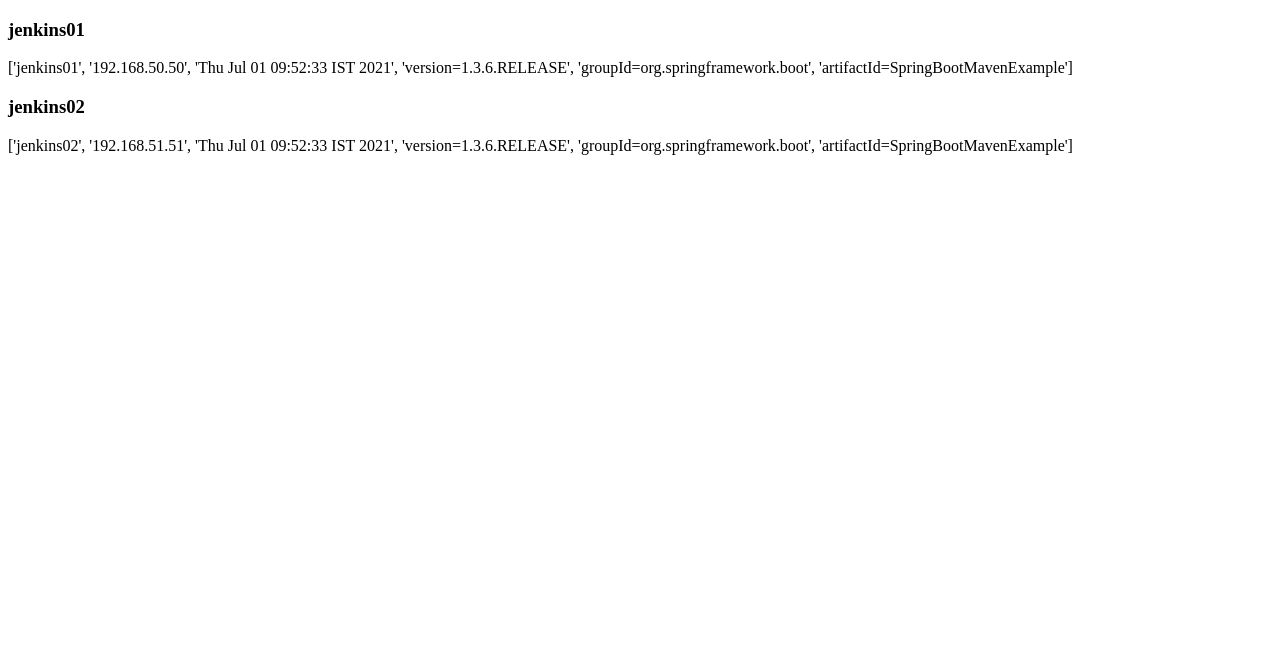
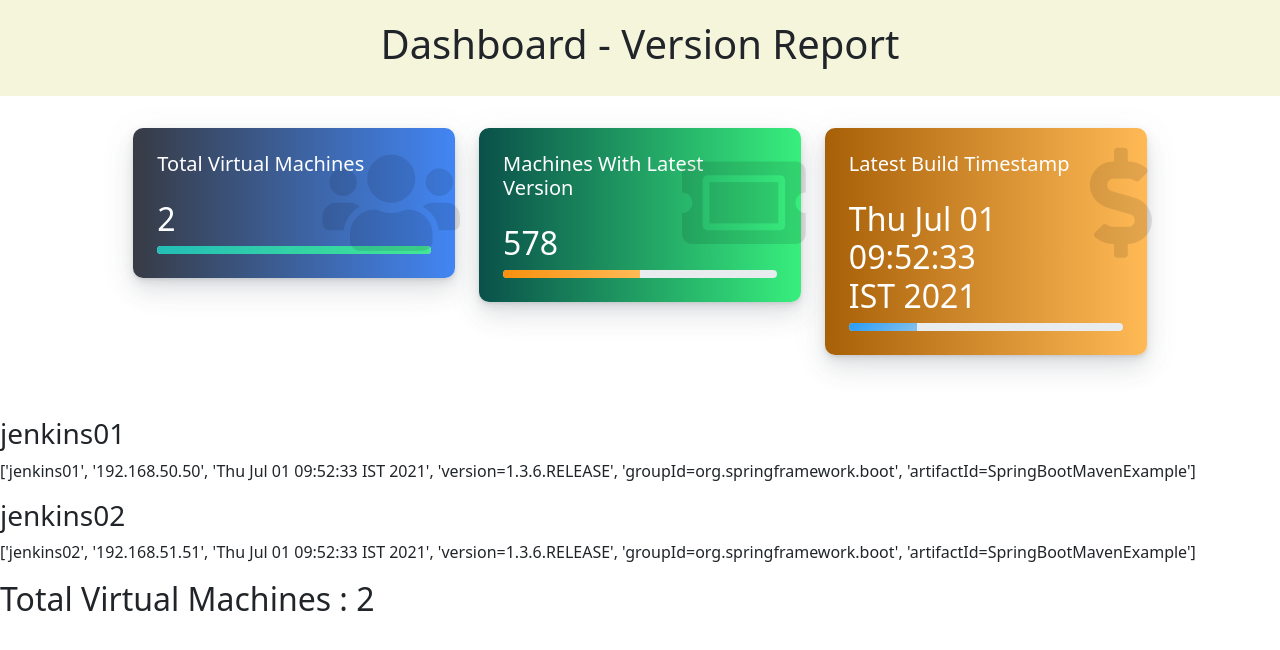
Before and after one commit to tejaspradhan/CI-CD-Dashboard-Application, a Flask app: page / in a window 1280 px wide. Shown: the top 650 px of the page. Run offline with Flask 2, Linux system fonts and the light colour scheme; some libraries are stand-ins or nearby versions.

Commit message:
front end initiated

```diff
--- a/app.py
+++ b/app.py
@@ -22,7 +22,8 @@ def dashboard():
         './pipeline/info') if os.path.isfile(os.path.join('./pipeline/info', f))]
     for name in filenames:
         info[name[:name.find('_')]] = parse_file(name)
-    return render_template("index.html", version_info=info)
+    latest = info[filenames[0][:filenames[0].find('_')]][2]
+    return render_template("index.html", version_info=info, percent=str((1/len(info))*100)+"%", latest_build=latest)
 
 
 if __name__ == '__main__':
--- /dev/null
+++ b/static/styles.css
@@ -0,0 +1,89 @@
+body {
+  margin: 0;
+  padding: 0;
+}
+
+.title {
+  width: 100%;
+  height: 6rem;
+  display: flex;
+  align-items: center;
+  justify-content: center;
+  background-color: beige;
+}
+
+.card {
+  background-color: #fff;
+  border-radius: 10px;
+  border: none;
+  position: relative;
+  margin-bottom: 30px;
+  box-shadow: 0 0.46875rem 2.1875rem rgba(90, 97, 105, 0.1),
+    0 0.9375rem 1.40625rem rgba(90, 97, 105, 0.1),
+    0 0.25rem 0.53125rem rgba(90, 97, 105, 0.12),
+    0 0.125rem 0.1875rem rgba(90, 97, 105, 0.1);
+}
+.l-bg-cherry {
+  background: linear-gradient(to right, #493240, #f09) !important;
+  color: #fff;
+}
+
+.l-bg-blue-dark {
+  background: linear-gradient(to right, #373b44, #4286f4) !important;
+  color: #fff;
+}
+
+.l-bg-green-dark {
+  background: linear-gradient(to right, #0a504a, #38ef7d) !important;
+  color: #fff;
+}
+
+.l-bg-orange-dark {
+  background: linear-gradient(to right, #a86008, #ffba56) !important;
+  color: #fff;
+}
+
+.card .card-statistic-3 .card-icon-large .fas,
+.card .card-statistic-3 .card-icon-large .far,
+.card .card-statistic-3 .card-icon-large .fab,
+.card .card-statistic-3 .card-icon-large .fal {
+  font-size: 110px;
+}
+
+.card .card-statistic-3 .card-icon {
+  text-align: center;
+  line-height: 50px;
+  margin-left: 15px;
+  color: #000;
+  position: absolute;
+  right: -5px;
+  top: 20px;
+  opacity: 0.1;
+}
+
+.l-bg-cyan {
+  background: linear-gradient(135deg, #289cf5, #84c0ec) !important;
+  color: #fff;
+}
+
+.l-bg-green {
+  background: linear-gradient(135deg, #23bdb8 0%, #43e794 100%) !important;
+  color: #fff;
+}
+
+.l-bg-orange {
+  background: linear-gradient(to right, #f9900e, #ffba56) !important;
+  color: #fff;
+}
+
+.l-bg-cyan {
+  background: linear-gradient(135deg, #289cf5, #84c0ec) !important;
+  color: #fff;
+}
+
+.card-container {
+  width: 100%;
+  padding: 2rem;
+  display: flex;
+  justify-content: center;
+}
--- a/templates/index.html
+++ b/templates/index.html
@@ -4,12 +4,103 @@
     <meta charset="UTF-8">
     <meta http-equiv="X-UA-Compatible" content="IE=edge">
     <meta name="viewport" content="width=device-width, initial-scale=1.0">
+    <link rel="stylesheet" href="https://cdn.jsdelivr.net/npm/bootstrap@5.0.2/dist/css/bootstrap.min.css"
+        integrity="sha384-EVSTQN3/azprG1Anm3QDgpJLIm9Nao0Yz1ztcQTwFspd3yD65VohhpuuCOmLASjC" crossorigin="anonymous">
+    <link rel="stylesheet" href="https://cdnjs.cloudflare.com/ajax/libs/font-awesome/5.12.1/css/all.min.css"
+        integrity="sha256-mmgLkCYLUQbXn0B1SRqzHar6dCnv9oZFPEC1g1cwlkk=" crossorigin="anonymous" />
+    <link rel="stylesheet" href="https://cdn.jsdelivr.net/npm/@fortawesome/fontawesome-free@5.15.3/css/fontawesome.min.css"
+        integrity="sha384-wESLQ85D6gbsF459vf1CiZ2+rr+CsxRY0RpiF1tLlQpDnAgg6rwdsUF1+Ics2bni" crossorigin="anonymous">
+    <script src="https://cdn.jsdelivr.net/npm/bootstrap@5.0.2/dist/js/bootstrap.min.js"
+        integrity="sha384-cVKIPhGWiC2Al4u+LWgxfKTRIcfu0JTxR+EQDz/bgldoEyl4H0zUF0QKbrJ0EcQF"
+        crossorigin="anonymous"></script>
+    <link rel="stylesheet" href={{ url_for('static', filename='styles.css') }}>
     <title>Dashboard</title>
+
 </head>
 <body>
+    <div class="title">
+        <h1>Dashboard - Version Report</h1>
+    </div>
+
+
+    <div class="card-container">
+        <div class="col-md-10">
+            <div class="row ">
+                <div class="col-xl-4 col-lg-6">
+                    <div class="card l-bg-blue-dark">
+                        <div class="card-statistic-3 p-4">
+                            <div class="card-icon card-icon-large"><i class="fas fa-users"></i></div>
+                            <div class="mb-4">
+                                <h5 class="card-title mb-0">Total Virtual Machines</h5>
+                            </div>
+                            <div class="row align-items-center mb-2 d-flex">
+                                <div class="col-8">
+                                    <h2 class="d-flex align-items-center mb-0">
+                                        {{version_info|length}}
+                                    </h2>
+                                </div>
+                                <!-- <div class="col-4 text-right">
+                                    <span>9.23% <i class="fa fa-arrow-up"></i></span>
+                                </div> -->
+                            </div>
+                            <div class="progress mt-1 " data-height="8" style="height: 8px;">
+                                <div class="progress-bar l-bg-green" role="progressbar" data-width="100%" aria-valuenow="100"
+                                    aria-valuemin="0" aria-valuemax="100" style="width: 100%;"></div>
+                            </div>
+                        </div>
+                    </div>
+                </div>
+                <div class="col-xl-4 col-lg-6">
+                    <div class="card l-bg-green-dark">
+                        <div class="card-statistic-3 p-4">
+                            <div class="card-icon card-icon-large"><i class="fas fa-ticket-alt"></i></div>
+                            <div class="mb-4">
+                                <h5 class="card-title mb-0">Machines With Latest Version </h5>
+                            </div>
+                            <div class="row align-items-center mb-2 d-flex">
+                                <div class="col-8">
+                                    <h2 class="d-flex align-items-center mb-0">
+                                        578
+                                    </h2>
+                                </div>
+                            </div>
+                            <div class="progress mt-1 " data-height="8" style="height: 8px;">
+                                <div class="progress-bar l-bg-orange" role="progressbar" data-width="100%" aria-valuenow="100"
+                                    aria-valuemin="0" aria-valuemax="100" style="width:{{percent}};"></div>
+                            </div>
+                        </div>
+                    </div>
+                </div>
+                <div class="col-xl-4 col-lg-6">
+                    <div class="card l-bg-orange-dark">
+                        <div class="card-statistic-3 p-4">
+                            <div class="card-icon card-icon-large"><i class="fas fa-dollar-sign"></i></div>
+                            <div class="mb-4">
+                                <h5 class="card-title mb-0">Latest Build Timestamp</h5>
+                            </div>
+                            <div class="row align-items-center mb-2 d-flex">
+                                <div class="col-8">
+                                    <h2 class="d-flex align-items-center mb-0">
+                                        {{latest_build}}
+                                    </h2>
+                                </div>
+                            </div>
+                            <div class="progress mt-1 " data-height="8" style="height: 8px;">
+                                <div class="progress-bar l-bg-cyan" role="progressbar" data-width="25%" aria-valuenow="25"
+                                    aria-valuemin="0" aria-valuemax="100" style="width: 25%;"></div>
+                            </div>
+                        </div>
+                    </div>
+                </div>
+            </div>
+        </div>
+    </div>
+
     {%for version in version_info%}
         <h3>{{version}}</h3>
         <p>{{version_info[version]}}</p>
     {%endfor%}
+
+    <h2>Total Virtual Machines : {{version_info|length}}</h2>
 </body>
 </html>
```
